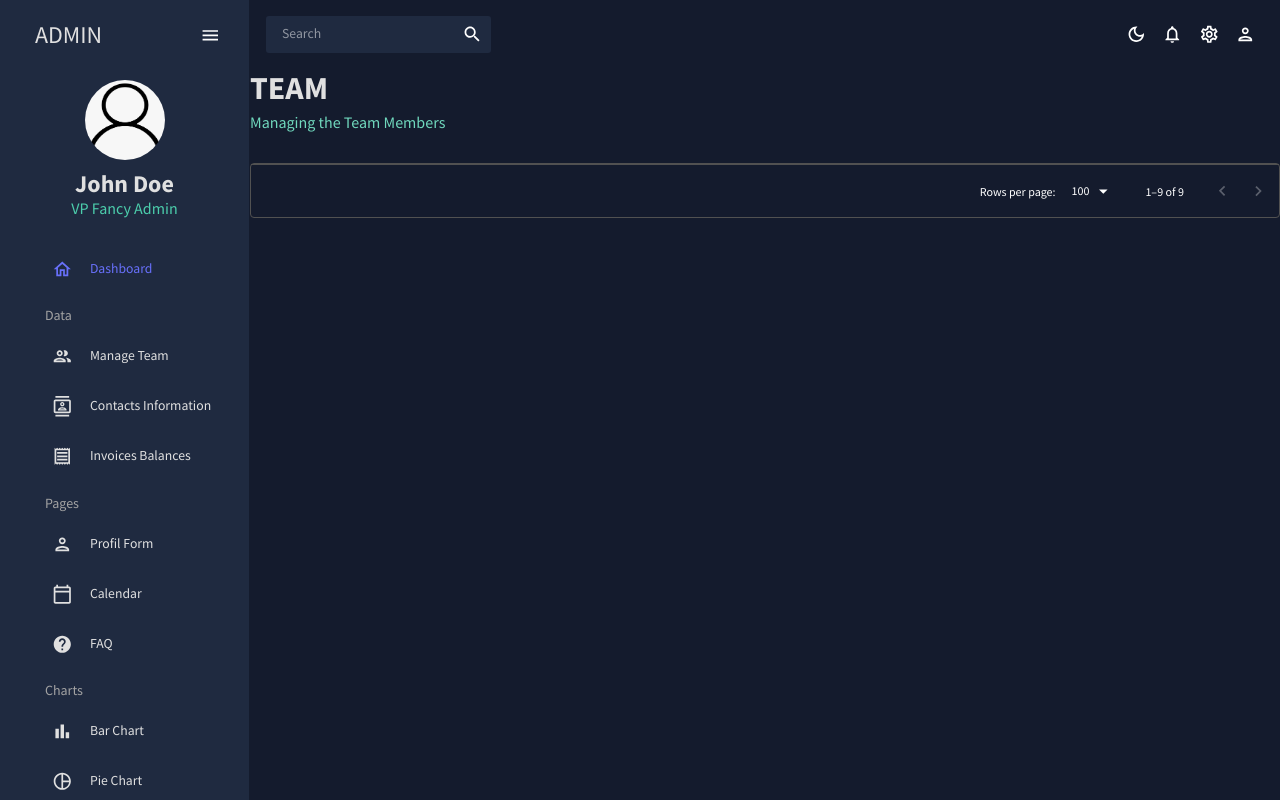
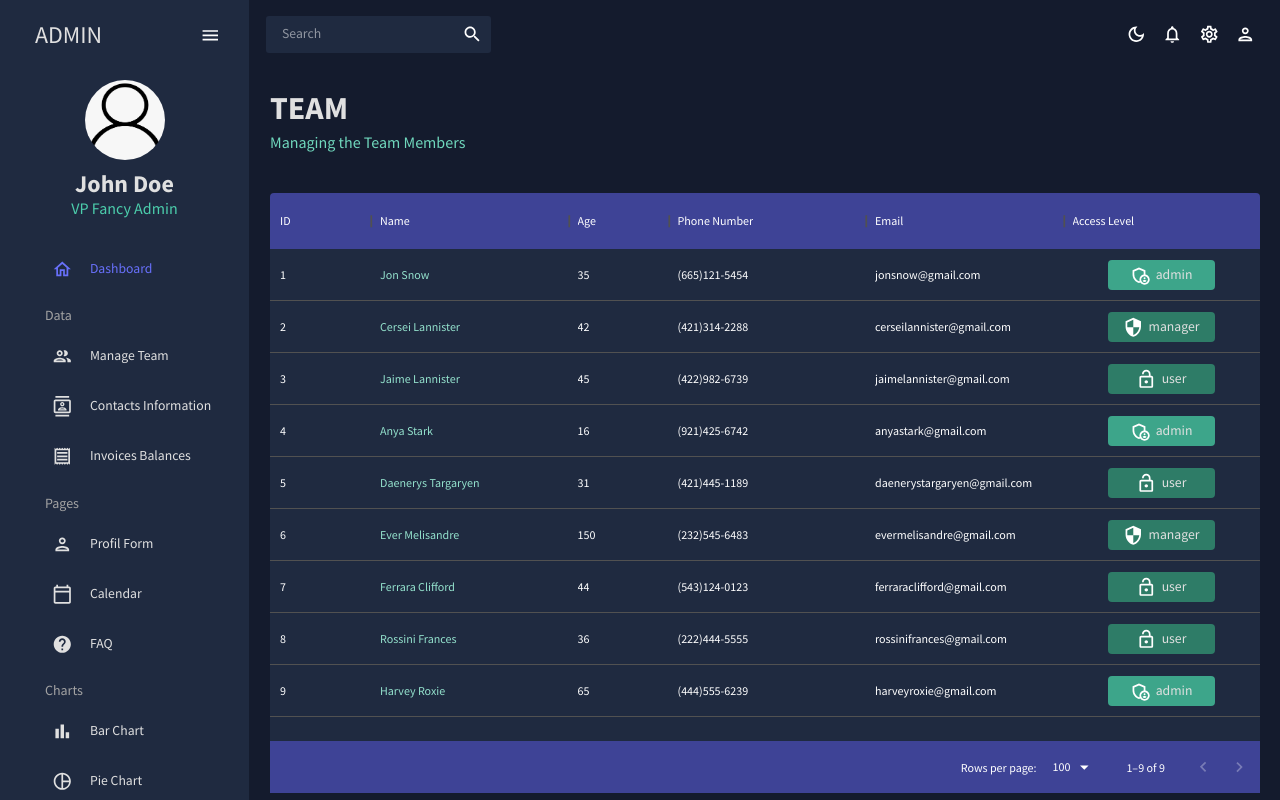
Before and after one commit to CMT94/react-MUI-admin-dashboard, a React (Create React App) app: page /team in a window 1280 px wide. Built offline with nearby package versions, Linux system fonts and the light colour scheme.

Commit message:
Team DataGrid finished

```diff
--- a/src/scenes/team/index.jsx
+++ b/src/scenes/team/index.jsx
@@ -33,7 +33,6 @@
       type: "number",
       headerAlign: "left",
       align: "left",
-      cellClassName: "name-column--cell",
     },
     {
       field: "phone",
@@ -77,9 +76,34 @@
   ];
 
   return (
-    <Box>
+    <Box m="20px">
       <Header title="TEAM" subtitle="Managing the Team Members" />
-      <Box>
+      <Box
+        m="40px 0 0 0"
+        height="75vh"
+        sx={{
+          "& .MuiDataGrid-root": {
+            border: "none",
+          },
+          "& .MuiDataGrid-cell": {
+            borderBottom: "none",
+          },
+          "& .name-column--cell": {
+            color: colors.greenAccent[300],
+          },
+          "& .MuiDataGrid-columnHeaders": {
+            backgroundColor: colors.blueAccent[700],
+            borderBottom: "none",
+          },
+          "& .MuiDataGrid-virtualScroller": {
+            backgroundColor: colors.primary[400],
+          },
+          "& .MuiDataGrid-footerContainer": {
+            borderTop: "none",
+            backgroundColor: colors.blueAccent[700],
+          },
+        }}
+      >
         <DataGrid rows={mockDataTeam} columns={columns} />
       </Box>
     </Box>
```
